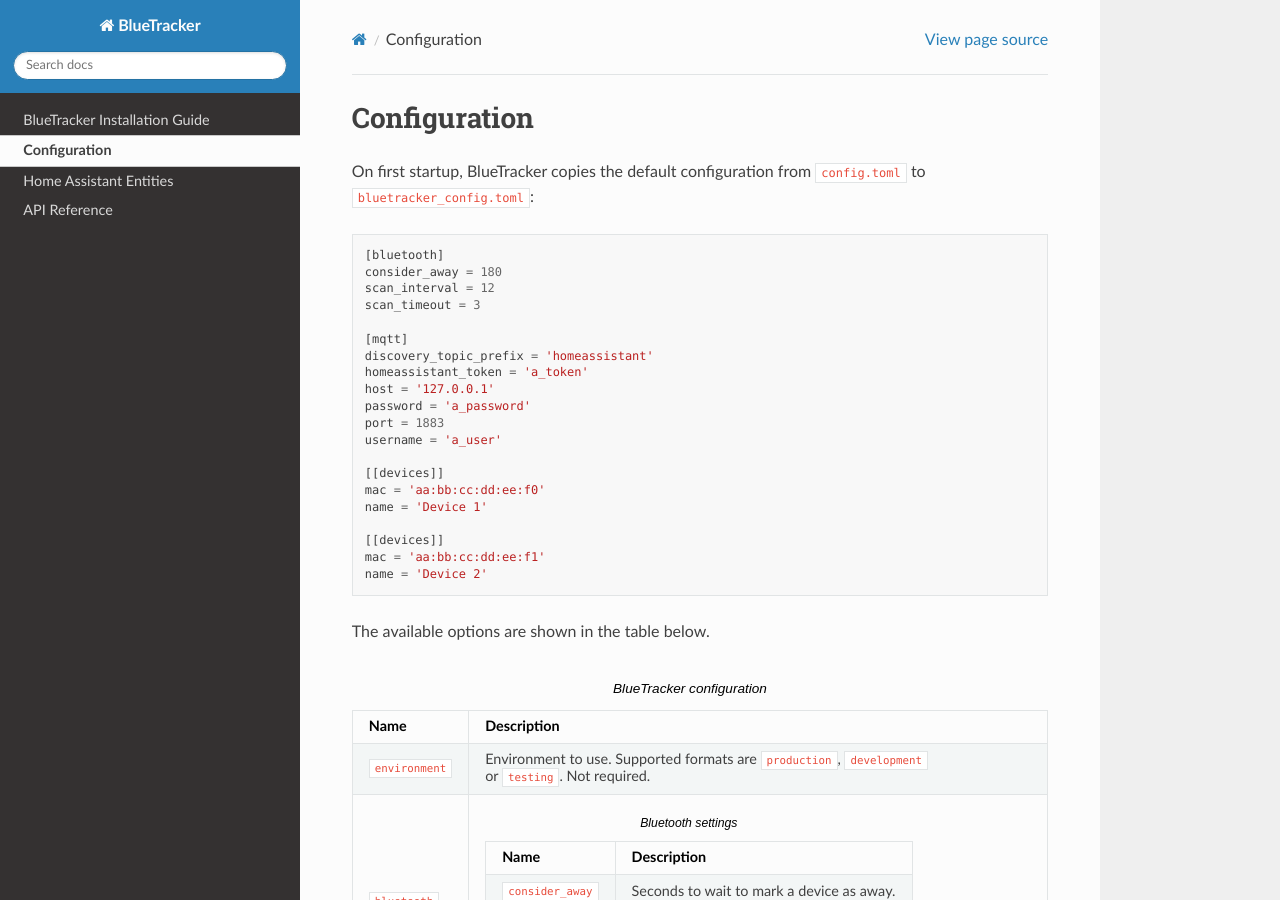
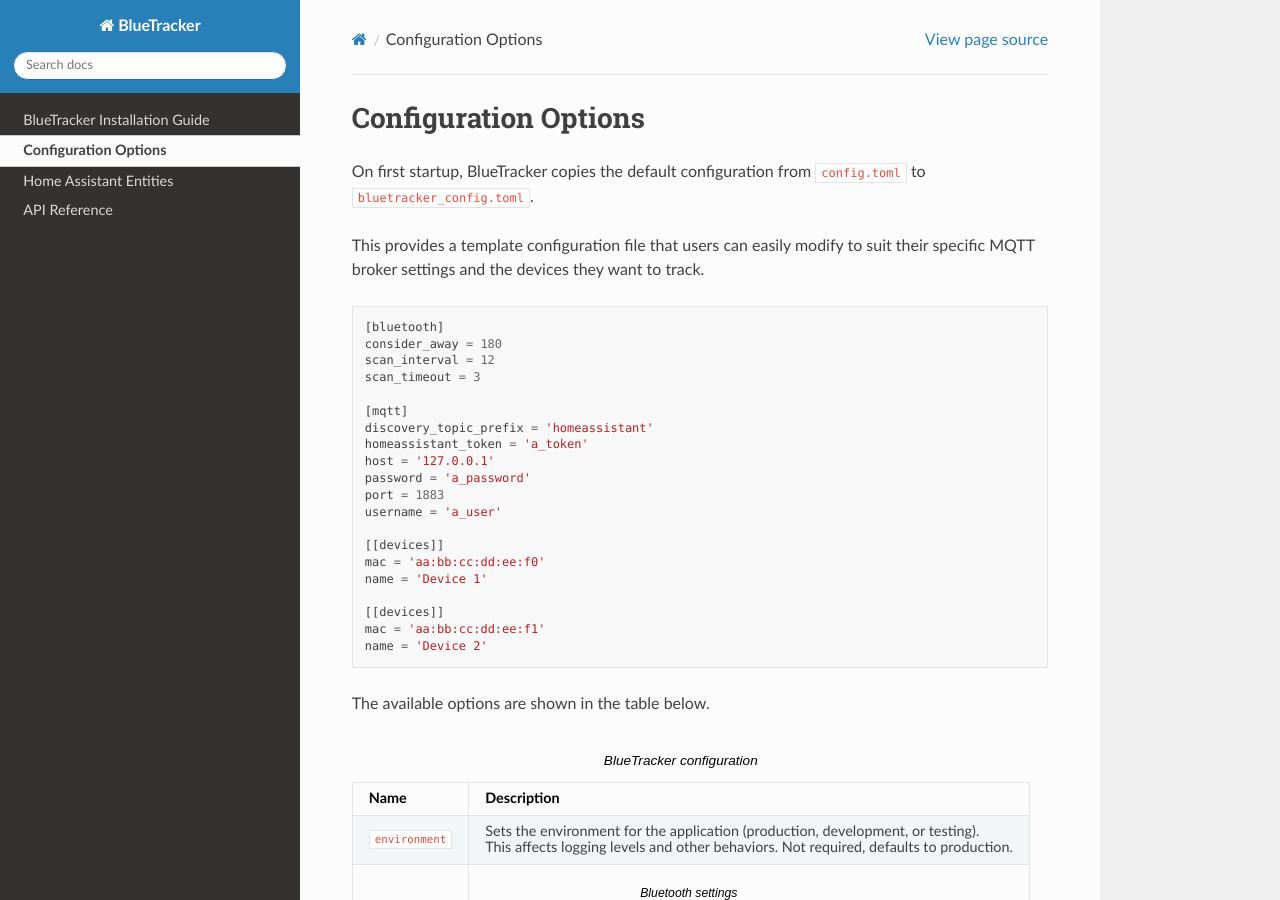
Before and after one commit to essel-dev/bluetracker, a Sphinx documentation site: the page built from docs/source/configuration.rst, in a window 1280 px wide and 900 px high. Built offline with Sphinx 7.4.7 and the Read the Docs theme 2.0.0, drawn with Linux system fonts in a browser that asks for light colours.

Commit message:
docs: Enhance Clarity and Readability

```diff
--- a/README.rst
+++ b/README.rst
@@ -13,8 +13,9 @@
 
 .. include_intro_start
 
-Monitor nearby Bluetooth Classic devices and seamlessly integrate them into your
-Home Assistant setup via MQTT, even with a modest Raspberry Pi Zero W.
+BlueTracker is a Python tool designed to seamlessly integrate your Bluetooth devices
+into Home Assistant. It periodically scans for nearby Bluetooth devices and reports
+their presence or absence to Home Assistant via MQTT.
 
 .. include_intro_end
 
--- a/docs/source/configuration.rst
+++ b/docs/source/configuration.rst
@@ -1,8 +1,11 @@
-Configuration
-=============
+Configuration Options
+=====================
 
 On first startup, BlueTracker copies the default configuration from ``config.toml``
-to ``bluetracker_config.toml``:
+to ``bluetracker_config.toml``.
+
+This provides a template configuration file that users can easily modify to suit their
+specific MQTT broker settings and the devices they want to track.
 
 .. literalinclude:: ../../src/bluetracker/config.toml
     :language: python
@@ -19,8 +22,9 @@
    * - Name
      - Description
    * - ``environment``
-     - Environment to use. Supported formats are ``production``, ``development`` or ``testing``.
-       Not required.
+     - Sets the environment for the application (production, development, or testing).
+
+       This affects logging levels and other behaviors. Not required, defaults to production.
    * - ``bluetooth``
      - .. list-table:: Bluetooth settings
           :widths: auto
```
Also changed, not shown: docs/source/reference.rst (+1 -58 lines), src/bluetracker/__init__.py (+77 -1 lines), 1 other file.
